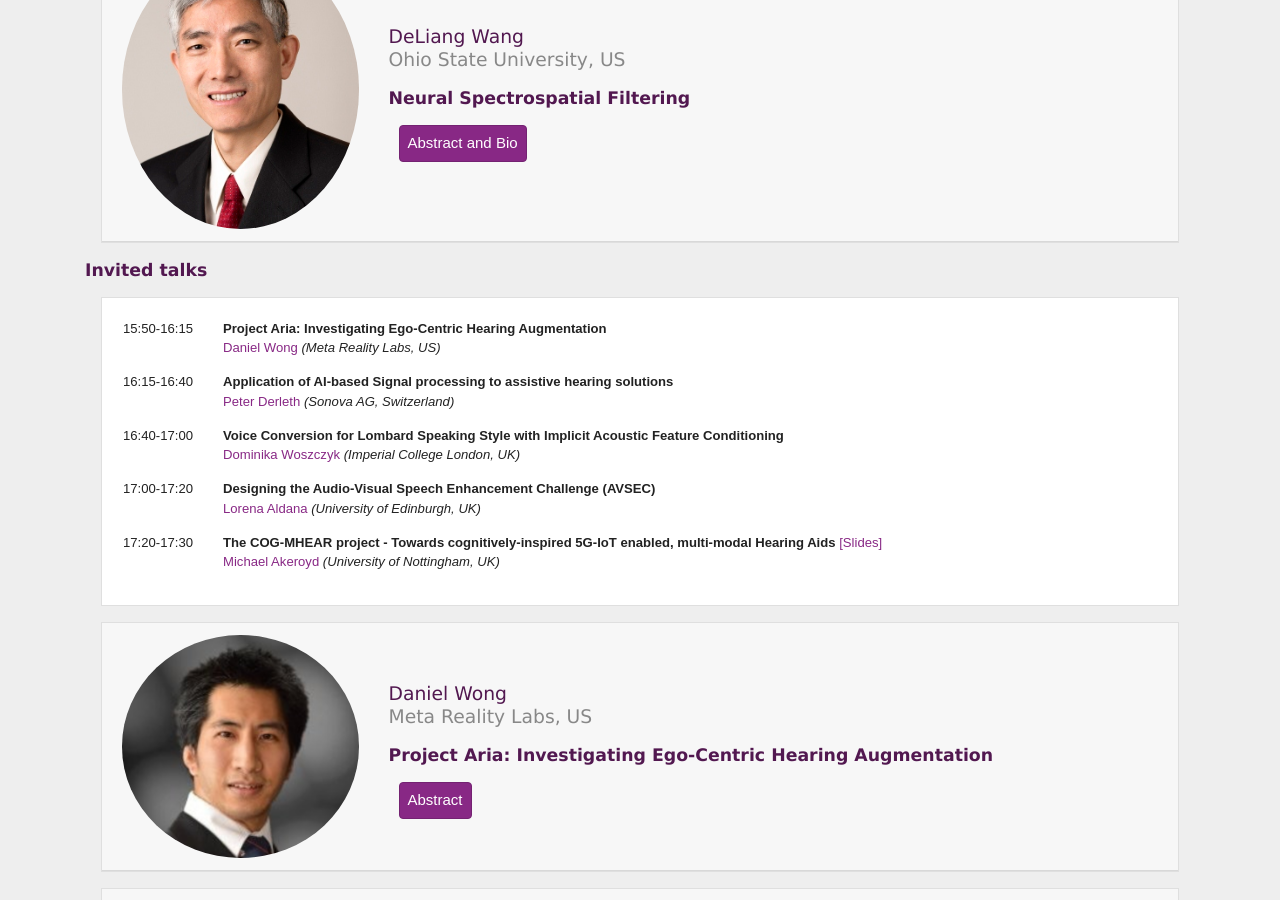
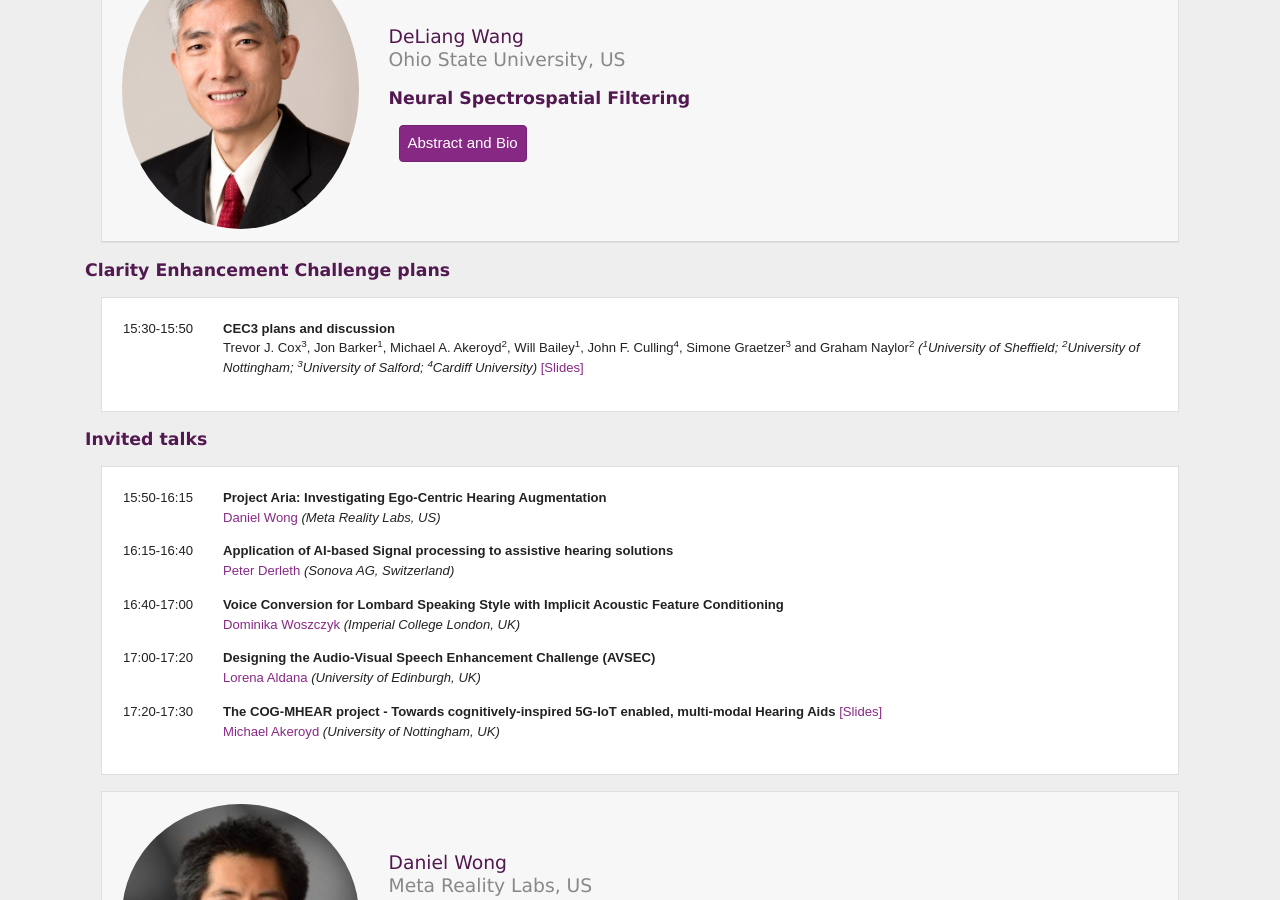
Before and after one commit to claritychallenge/clarity2023-workshop, a Jekyll site: the page built from programme.md, in a window 1280 px wide and 900 px high, scrolled down 1946 px. Built offline with Jekyll 4.4.1, drawn with Linux system fonts in a browser that asks for light colours.

Commit message:
Added Trevor's CEC3 slides

```diff
--- a/programme.md
+++ b/programme.md
@@ -225,6 +225,25 @@ DNN-based beamforming.</p>
 </div>
 
 </div>
+
+</div>
+</div>
+
+<h1>Clarity Enhancement Challenge plans</h1>
+
+<div class="card  m-3">
+<div class="card-body">
+
+<table>
+<tbody>
+<!--<div style="margin-bottom: 1em;">Session chair: <i>TBC</i></div>-->
+
+<tr>
+<td width=100px valign="top">15:30-15:50</td><td style="padding-bottom: 1em;"><b> CEC3 plans and discussion </b><br /> <span class="author">Trevor J. Cox<sup>3</sup>, Jon Barker<sup>1</sup>, Michael A. Akeroyd<sup>2</sup>, Will Bailey<sup>1</sup>,  John F. Culling<sup>4</sup>, Simone Graetzer<sup>3</sup> and Graham Naylor<sup>2</sup></span><i> (<sup>1</sup>University of Sheffield; <sup>2</sup>University of Nottingham; <sup>3</sup>University of Salford; <sup>4</sup>Cardiff University) </i> <a href="./slides/Clarity_2023_CEC3_slides_cox.pdf">[Slides]</a> </td>
+</tr>
+
+</tbody>
+</table>
 
 </div>
 </div>
```
Also changed, not shown: 1 other file.
